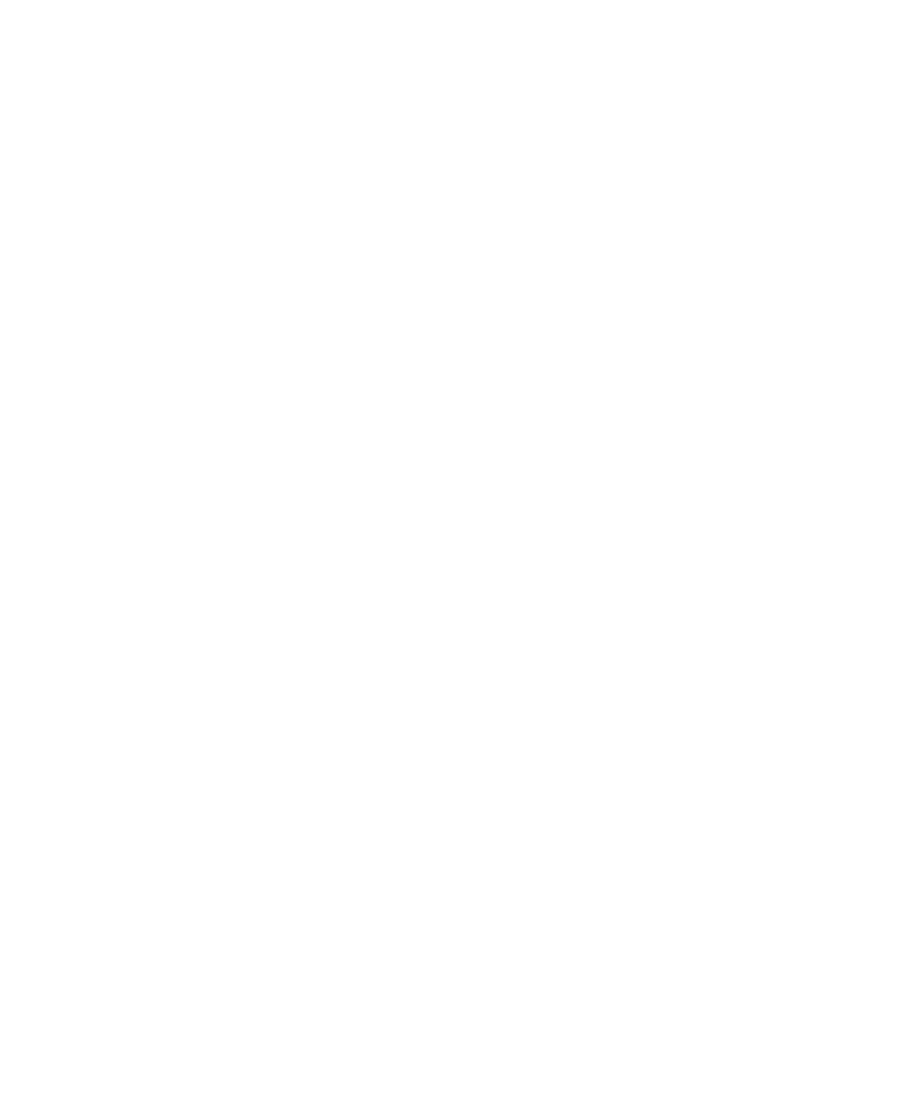
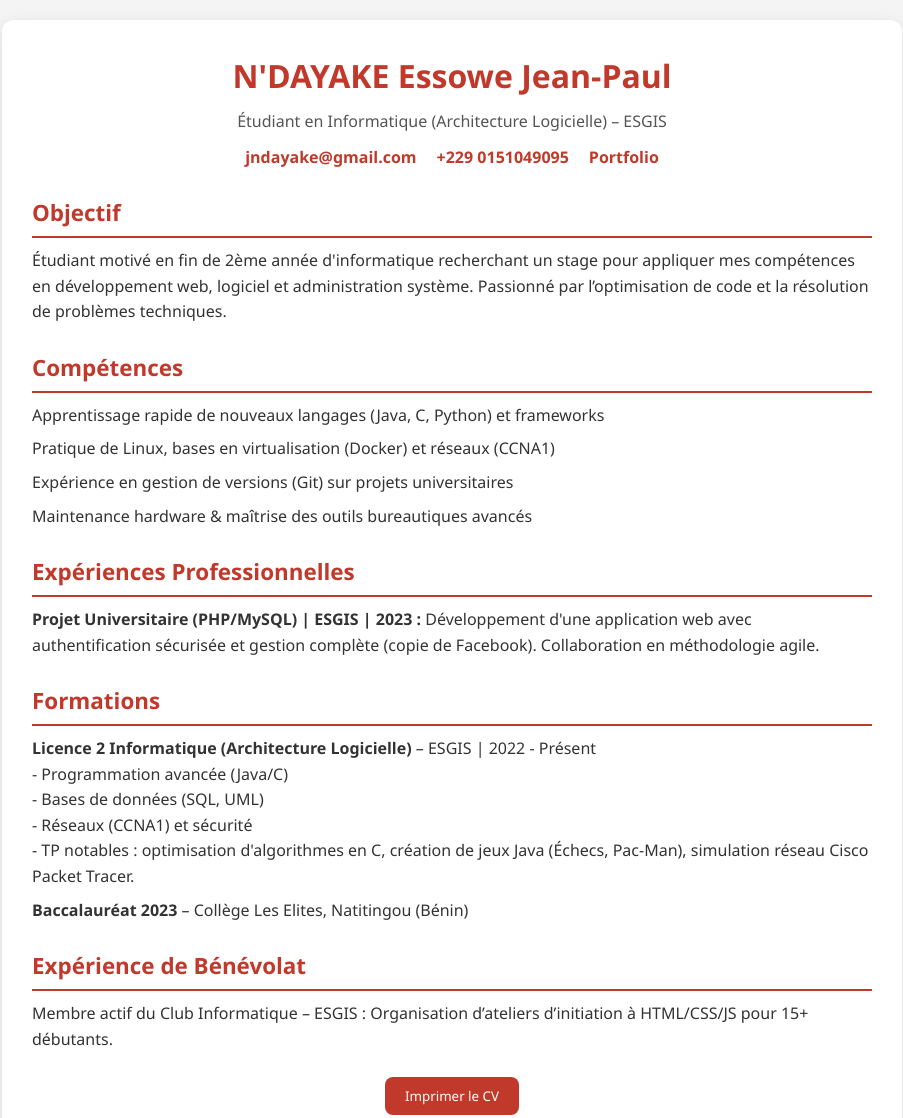
Before and after one commit to eje019/mon-cv, a plain HTML site: page index.html in a window 1280 px wide. Shown: the top 1118 px of the page, without its empty margins (188-1091 px from the left). Before the commit the page ends 800 px from the top, so only its background shows below. Drawn offline with Linux system fonts and the light colour scheme.

Commit message:
Coorection de mon cv

```diff
--- a/index.html
+++ b/index.html
@@ -1,15 +1,210 @@
 <!DOCTYPE html>
-<html lang="en">
+<html lang="fr">
+  <head>
+    <meta charset="UTF-8" />
+    <meta name="viewport" content="width=device-width, initial-scale=1.0" />
+    <title>CV - N'DAYAKE Essowe Jean-Paul</title>
+    <style>
+      /* ======= RESET ======= */
+      * {
+        margin: 0;
+        padding: 0;
+        box-sizing: border-box;
+        font-family: "Segoe UI", Arial, sans-serif;
+      }
 
-<head>
-    <meta charset="UTF-8">
-    <meta name="viewport" content="width=device-width, initial-scale=1.0">
-    <title>DMon CV</title>
-    <link rel="stylesheet" href="style.css">
-</head>
+      body {
+        background: #f4f4f4;
+        color: #333;
+        line-height: 1.6;
+        padding: 20px;
+      }
 
-<body>
+      .cv-container {
+        max-width: 900px;
+        background: #fff;
+        margin: auto;
+        padding: 30px;
+        border-radius: 12px;
+        box-shadow: 0 4px 15px rgba(0, 0, 0, 0.1);
+      }
 
-</body>
+      header {
+        text-align: center;
+        margin-bottom: 25px;
+      }
 
+      header h1 {
+        font-size: 2rem;
+        color: #c0392b;
+        margin-bottom: 8px;
+      }
+
+      header p {
+        color: #555;
+      }
+
+      .section {
+        margin-bottom: 25px;
+      }
+
+      .section h2 {
+        color: #c0392b;
+        margin-bottom: 10px;
+        border-bottom: 2px solid #c0392b;
+        padding-bottom: 5px;
+        font-size: 1.4rem;
+      }
+
+      ul {
+        list-style: none;
+        padding-left: 0;
+      }
+
+      ul li {
+        margin-bottom: 8px;
+      }
+
+      .contact {
+        display: flex;
+        justify-content: center;
+        gap: 20px;
+        margin-top: 10px;
+        flex-wrap: wrap;
+      }
+
+      .contact a {
+        text-decoration: none;
+        color: #c0392b;
+        font-weight: bold;
+        transition: color 0.3s ease;
+      }
+
+      .contact a:hover {
+        color: #e74c3c;
+      }
+
+      /* Responsive */
+      @media (max-width: 600px) {
+        header h1 {
+          font-size: 1.6rem;
+        }
+        .section h2 {
+          font-size: 1.2rem;
+        }
+      }
+
+      /* Bouton imprimer */
+      #print-btn {
+        display: block;
+        margin: 20px auto;
+        padding: 10px 20px;
+        background: #c0392b;
+        color: #fff;
+        border: none;
+        border-radius: 8px;
+        cursor: pointer;
+        transition: background 0.3s ease;
+      }
+
+      #print-btn:hover {
+        background: #e74c3c;
+      }
+    </style>
+  </head>
+  <body>
+    <div class="cv-container">
+      <header>
+        <h1>N'DAYAKE Essowe Jean-Paul</h1>
+        <p>Étudiant en Informatique (Architecture Logicielle) – ESGIS</p>
+        <div class="contact">
+          <a href="mailto:jndayake@gmail.com">jndayake@gmail.com</a>
+          <a href="tel:+2290151049095">+229 0151049095</a>
+          <a href="https://facebook-like-site.onrender.com/" target="_blank"
+            >Portfolio</a
+          >
+        </div>
+      </header>
+
+      <section class="section">
+        <h2>Objectif</h2>
+        <p>
+          Étudiant motivé en fin de 2ème année d'informatique recherchant un
+          stage pour appliquer mes compétences en développement web, logiciel et
+          administration système. Passionné par l’optimisation de code et la
+          résolution de problèmes techniques.
+        </p>
+      </section>
+
+      <section class="section">
+        <h2>Compétences</h2>
+        <ul>
+          <li>
+            Apprentissage rapide de nouveaux langages (Java, C, Python) et
+            frameworks
+          </li>
+          <li>
+            Pratique de Linux, bases en virtualisation (Docker) et réseaux
+            (CCNA1)
+          </li>
+          <li>
+            Expérience en gestion de versions (Git) sur projets universitaires
+          </li>
+          <li>
+            Maintenance hardware & maîtrise des outils bureautiques avancés
+          </li>
+        </ul>
+      </section>
+
+      <section class="section">
+        <h2>Expériences Professionnelles</h2>
+        <ul>
+          <li>
+            <strong>Projet Universitaire (PHP/MySQL) | ESGIS | 2023 :</strong>
+            Développement d'une application web avec authentification sécurisée
+            et gestion complète (copie de Facebook). Collaboration en
+            méthodologie agile.
+          </li>
+        </ul>
+      </section>
+
+      <section class="section">
+        <h2>Formations</h2>
+        <ul>
+          <li>
+            <strong>Licence 2 Informatique (Architecture Logicielle)</strong> –
+            ESGIS | 2022 - Présent<br />
+            - Programmation avancée (Java/C)<br />
+            - Bases de données (SQL, UML)<br />
+            - Réseaux (CCNA1) et sécurité<br />
+            - TP notables : optimisation d'algorithmes en C, création de jeux
+            Java (Échecs, Pac-Man), simulation réseau Cisco Packet Tracer.
+          </li>
+          <li>
+            <strong>Baccalauréat 2023</strong> – Collège Les Elites, Natitingou
+            (Bénin)
+          </li>
+        </ul>
+      </section>
+
+      <section class="section">
+        <h2>Expérience de Bénévolat</h2>
+        <ul>
+          <li>
+            Membre actif du Club Informatique – ESGIS : Organisation d’ateliers
+            d’initiation à HTML/CSS/JS pour 15+ débutants.
+          </li>
+        </ul>
+      </section>
+
+      <button id="print-btn">Imprimer le CV</button>
+    </div>
+
+    <script>
+      // Imprimer la page
+      document.getElementById("print-btn").addEventListener("click", () => {
+        window.print();
+      });
+    </script>
+  </body>
 </html>
```
